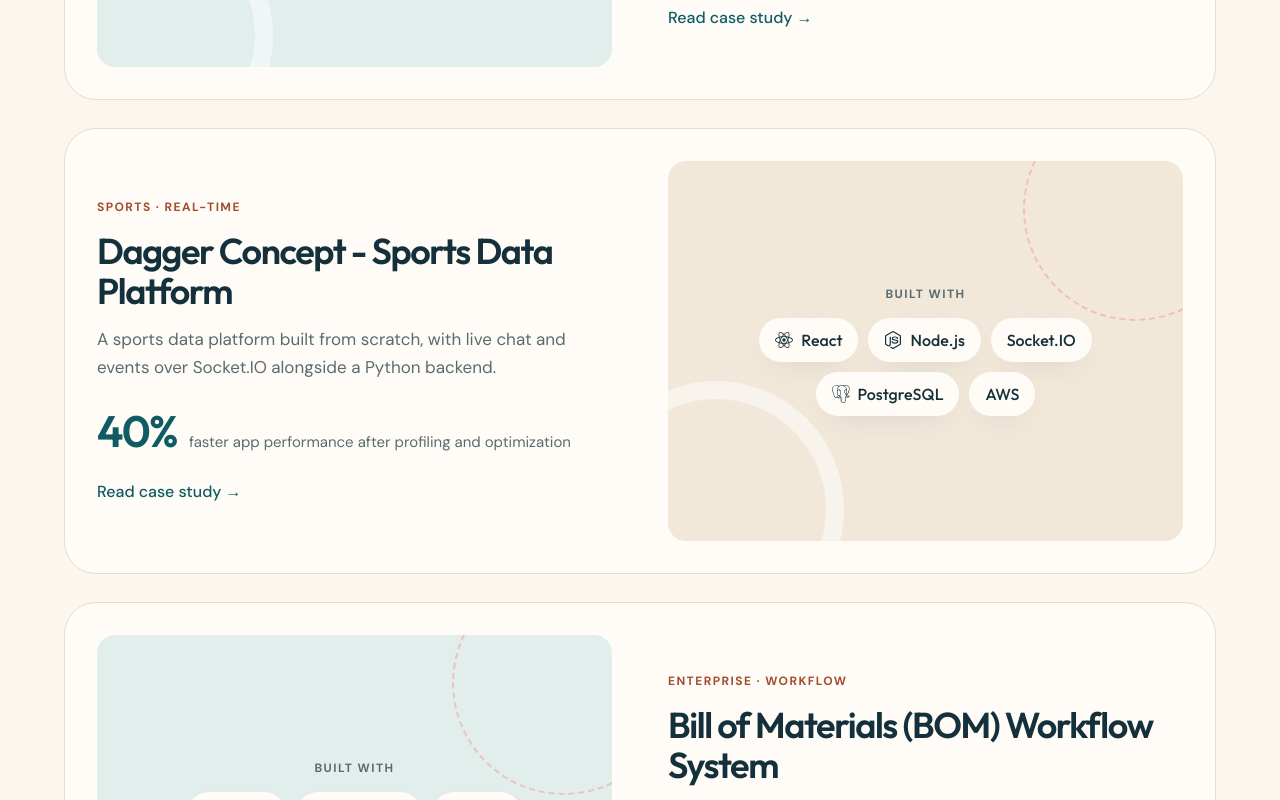
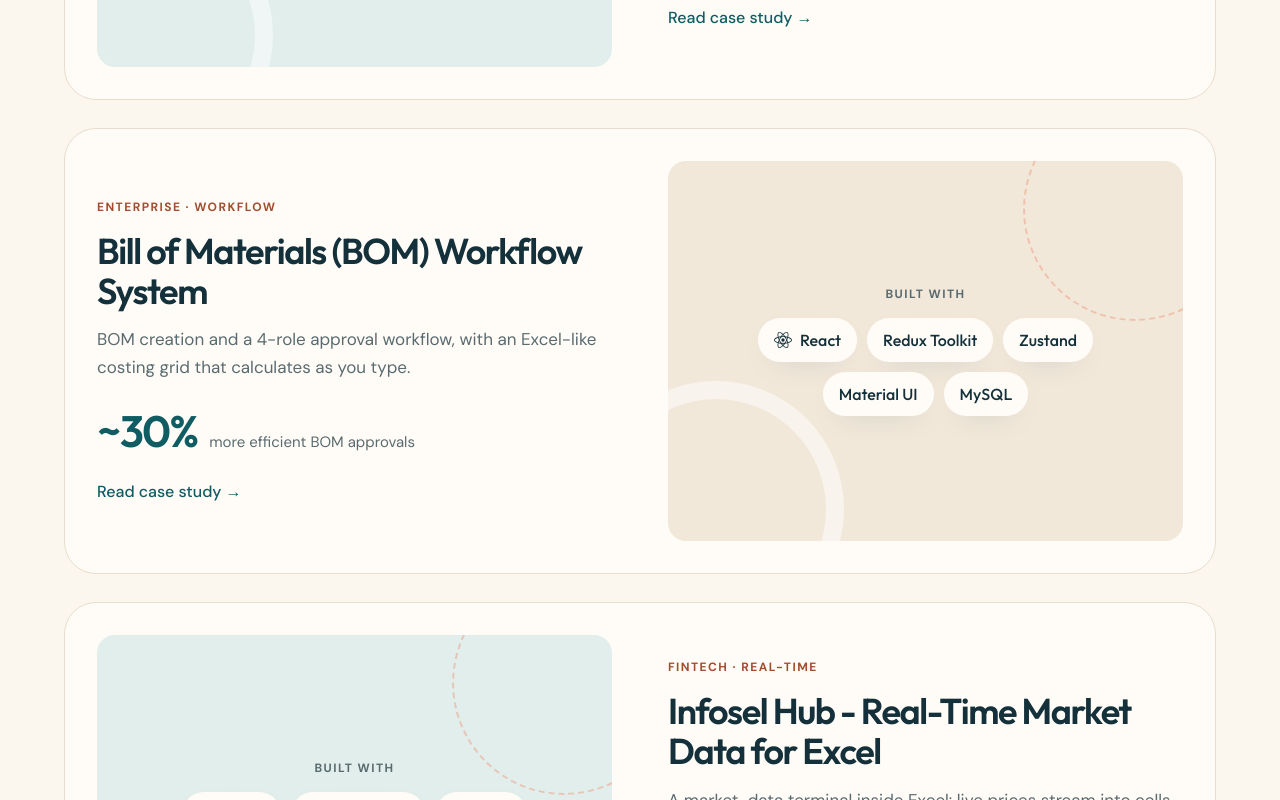
Before and after one commit to ShivharakhYadav/shivharakhyadav, a Next.js app: page /projects in a window 1280 px wide. Shown: the part 1680-2480 px from the top of the page. Built offline with nearby package versions, Linux system fonts and the light colour scheme.

Commit message:
Unlist Saluta while keeping its page searchable
A new unlisted option keeps a project out of the home page, /projects,
/experience and next-project links, while its page still builds and stays
in the sitemap. Dagger Concept becomes the third featured project.

```diff
--- a/src/app/experience/page.tsx
+++ b/src/app/experience/page.tsx
@@ -8,7 +8,7 @@
 import JsonLd from "@/components/JsonLd";
 import { person, websiteId } from "@/configs/schema";
 import { experience, careerHighlights, awards } from "@/data/experience";
-import { projects, featuredProjects, getProjectBySlug } from "@/data/projects";
+import { listedProjects, featuredProjects, getProjectBySlug } from "@/data/projects";
 import { profile } from "@/data/profile";
 import { siteUrl, ogImages } from "@/configs/metaTags";
 
@@ -40,7 +40,7 @@
 };
 
 // featured projects first, then the rest
-const delivered = [...featuredProjects, ...projects.filter((p) => !featuredProjects.includes(p))];
+const delivered = [...featuredProjects, ...listedProjects.filter((p) => !featuredProjects.includes(p))];
 
 export default function ExperiencePage() {
   return (
@@ -89,7 +89,7 @@
             {experience.map((job) => {
               const jobProjects = (job.projects ?? [])
                 .map(getProjectBySlug)
-                .filter((p): p is NonNullable<typeof p> => Boolean(p));
+                .filter((p): p is NonNullable<typeof p> => Boolean(p) && !p?.unlisted);
               return (
                 <li key={`${job.company}-${job.period}`} className="relative">
                   <span
--- a/src/app/projects/[slug]/page.tsx
+++ b/src/app/projects/[slug]/page.tsx
@@ -7,7 +7,7 @@
 import { ProjectRowCard } from "@/components/ui/ProjectCard";
 import Contact from "@/components/sections/Contact";
 import JsonLd from "@/components/JsonLd";
-import { projects, getProjectBySlug } from "@/data/projects";
+import { projects, listedProjects, getProjectBySlug } from "@/data/projects";
 import { siteUrl } from "@/configs/metaTags";
 import { author, breadcrumbs, websiteId } from "@/configs/schema";
 
@@ -48,8 +48,9 @@
   const project = getProjectBySlug(params.slug);
   if (!project) notFound();
 
-  const index = projects.indexOf(project);
-  const next = projects[(index + 1) % projects.length];
+  // next listed project (an unlisted page links on to the first one)
+  const index = listedProjects.indexOf(project);
+  const next = listedProjects[(index + 1) % listedProjects.length];
 
   const url = `${siteUrl}/projects/${project.slug}`;
   const jsonLd = {
--- a/src/app/projects/page.tsx
+++ b/src/app/projects/page.tsx
@@ -4,7 +4,7 @@
 import Reveal from "@/components/Reveal";
 import { ProjectCard } from "@/components/ui/ProjectCard";
 import Contact from "@/components/sections/Contact";
-import { projects, featuredProjects } from "@/data/projects";
+import { listedProjects, featuredProjects } from "@/data/projects";
 import { siteUrl, ogImages } from "@/configs/metaTags";
 
 export const metadata: Metadata = {
@@ -25,7 +25,7 @@
 };
 
 // featured projects first, in their featured order, then the rest
-const ordered = [...featuredProjects, ...projects.filter((p) => !featuredProjects.includes(p))];
+const ordered = [...featuredProjects, ...listedProjects.filter((p) => !featuredProjects.includes(p))];
 
 export default function ProjectsIndexPage() {
   return (
--- a/src/data/projects.ts
+++ b/src/data/projects.ts
@@ -20,6 +20,11 @@
   stack: string[]
   highlights: string[]
   outcome: string
+  /**
+   * Left out of every listing (home, /projects, /experience, next-project links),
+   * but the page still builds and stays in the sitemap, so search can find it.
+   */
+  unlisted?: boolean
 }
 
 // Facts here come from the résumé (public/Shivharakh_Yadav_FS.pdf) and the
@@ -129,6 +134,7 @@
   },
   {
     slug: 'health-coaching-platform',
+    unlisted: true,
     title: 'Saluta - Health & Coaching Platform',
     eyebrow: 'Health · Real-time',
     tagline:
@@ -520,10 +526,13 @@
 export const featuredProjects: Project[] = [
   'dms-simulation-platform',
   'moto-venice',
-  'health-coaching-platform',
+  'dagger-concept',
 ]
   .map((slug) => projects.find((p) => p.slug === slug))
-  .filter((p): p is Project => Boolean(p))
+  .filter((p): p is Project => Boolean(p) && !p?.unlisted)
+
+/** Projects shown in listings; unlisted ones only have their own page. */
+export const listedProjects: Project[] = projects.filter((p) => !p.unlisted)
 
 export const getProjectBySlug = (slug: string): Project | undefined =>
   projects.find((p) => p.slug === slug)
```
Also changed, not shown: 1 other file (tests, documents, lock files or other folders).
